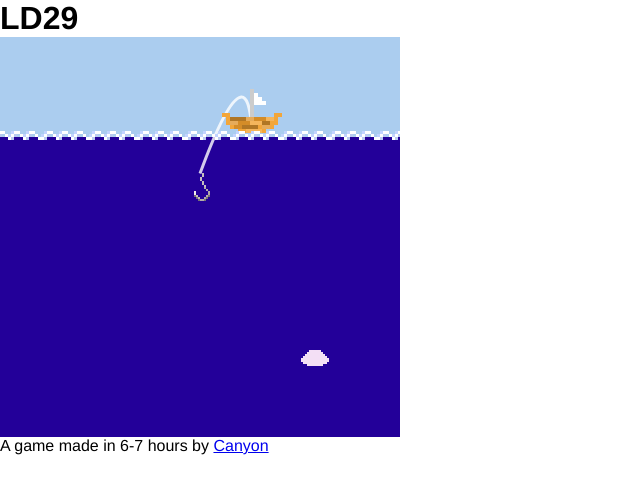
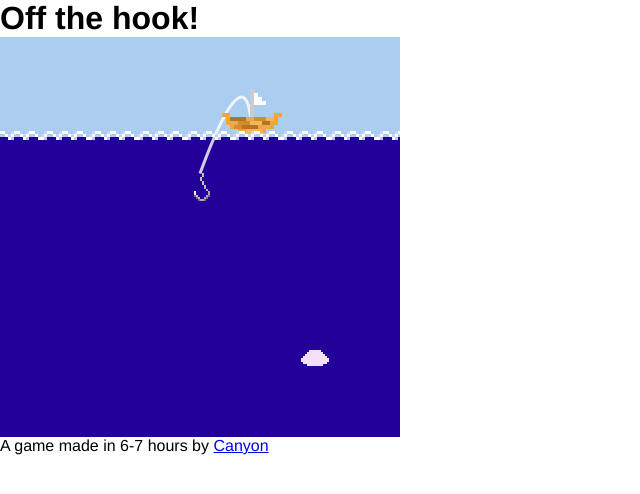
Before and after one commit to JAForbes/ld29, a plain HTML site: page index.html in a window 1280 px wide. Shown: the whole page, without its empty margins (0-640 px from the left). Drawn offline with Linux system fonts and the light colour scheme.

Commit message:
Title change

```diff
--- a/index.html
+++ b/index.html
@@ -1,5 +1,5 @@
-<title>LD29</title>
-<h1>LD29</h1>
+<title>Off the hook!</title>
+<h1>Off the hook!</h1>
 <style>
 *{
 	font-family: Helvetica;
```
Also changed, not shown: other/Tentative Title.PNG (added), 1 other file.
